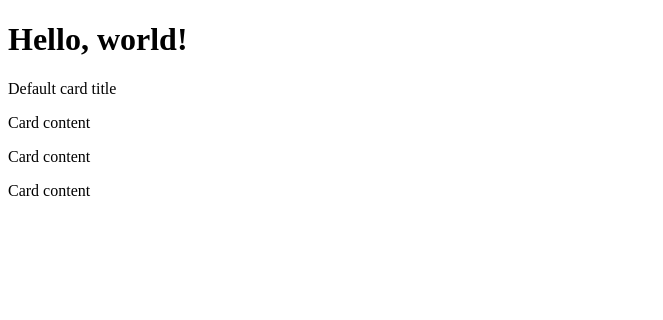
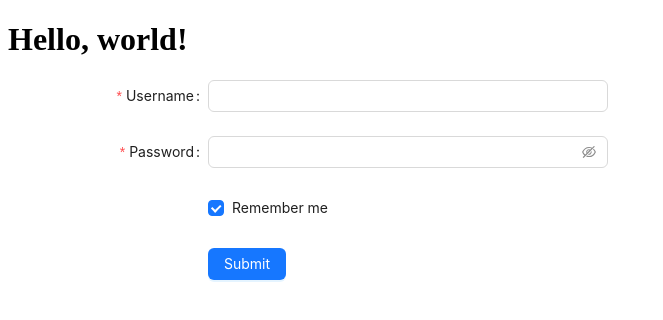
Before and after one commit to eminbasbayan/medas-react-egitimi, a React (Vite) app: page / in a window 1280 px wide. Shown: the top 320 px of the page, without its empty margins (0-663 px from the left). Built offline with nearby package versions, Linux system fonts and the light colour scheme.

Commit message:
ant design kurulumu

```diff
--- a/src/App.jsx
+++ b/src/App.jsx
@@ -1,18 +1,85 @@
+import { Fragment } from "react";
 import React from "react";
-import Products from "./components/Products/Products";
-import Button from "./components/UI/Button";
-import Card from "./components/UI/Card";
+import { Button, Checkbox, Form, Input } from "antd";
+const onFinish = (values) => {
+  console.log("Success:", values);
+};
+const onFinishFailed = (errorInfo) => {
+  console.log("Failed:", errorInfo);
+};
 
 function App() {
+  const formRef = React.useRef(null);
   return (
-    <React.Fragment>
+    <Fragment>
       <h1>Hello, world!</h1>
-      <Card title="Default card title">
-        <p>Card content</p>
-        <p>Card content</p>
-        <p>Card content</p>
-      </Card>
-    </React.Fragment>
+      <Form
+        name="basic"
+        labelCol={{
+          span: 8,
+        }}
+        wrapperCol={{
+          span: 16,
+        }}
+        style={{
+          maxWidth: 600,
+        }}
+        initialValues={{
+          remember: true,
+        }}
+        onFinish={onFinish}
+        onFinishFailed={onFinishFailed}
+        autoComplete="off"
+      >
+        <Form.Item
+          label="Username"
+          name="username"
+          rules={[
+            {
+              required: true,
+              message: "Please input your username!",
+            },
+          ]}
+        >
+          <Input />
+        </Form.Item>
+
+        <Form.Item
+          label="Password"
+          name="password"
+          rules={[
+            {
+              required: true,
+              message: "Please input your password!",
+            },
+          ]}
+        >
+          <Input.Password />
+        </Form.Item>
+
+        <Form.Item
+          name="remember"
+          valuePropName="checked"
+          wrapperCol={{
+            offset: 8,
+            span: 16,
+          }}
+        >
+          <Checkbox>Remember me</Checkbox>
+        </Form.Item>
+
+        <Form.Item
+          wrapperCol={{
+            offset: 8,
+            span: 16,
+          }}
+        >
+          <Button type="primary" htmlType="submit">
+            Submit
+          </Button>
+        </Form.Item>
+      </Form>
+    </Fragment>
   );
 }
 
```
